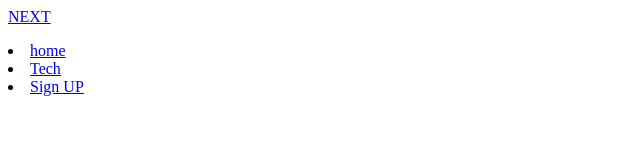
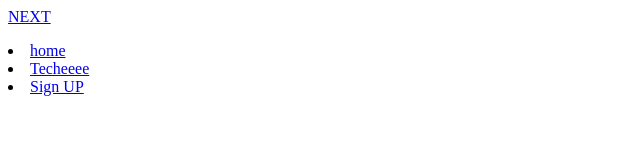
Before and after one commit to sylvambayi/exercis, a plain HTML site: page index.html in a window 1280 px wide. Shown: the full height of the page, 0-640 px from the left. Drawn offline with Linux system fonts and the light colour scheme.

Commit message:
Update index.html

```diff
--- a/index.html
+++ b/index.html
@@ -20,7 +20,7 @@
             <a href="/" class="navbar__links">home</a>
         </li>
         <li class="navbar__item">
-            <a href="/" id="navbar__links">Tech</a>
+            <a href="/" id="navbar__links">Techeeee</a>
         </li>
         <li class="navbar__btn">
         <a href="/" id="navbar__button">Sign UP</a>
```
